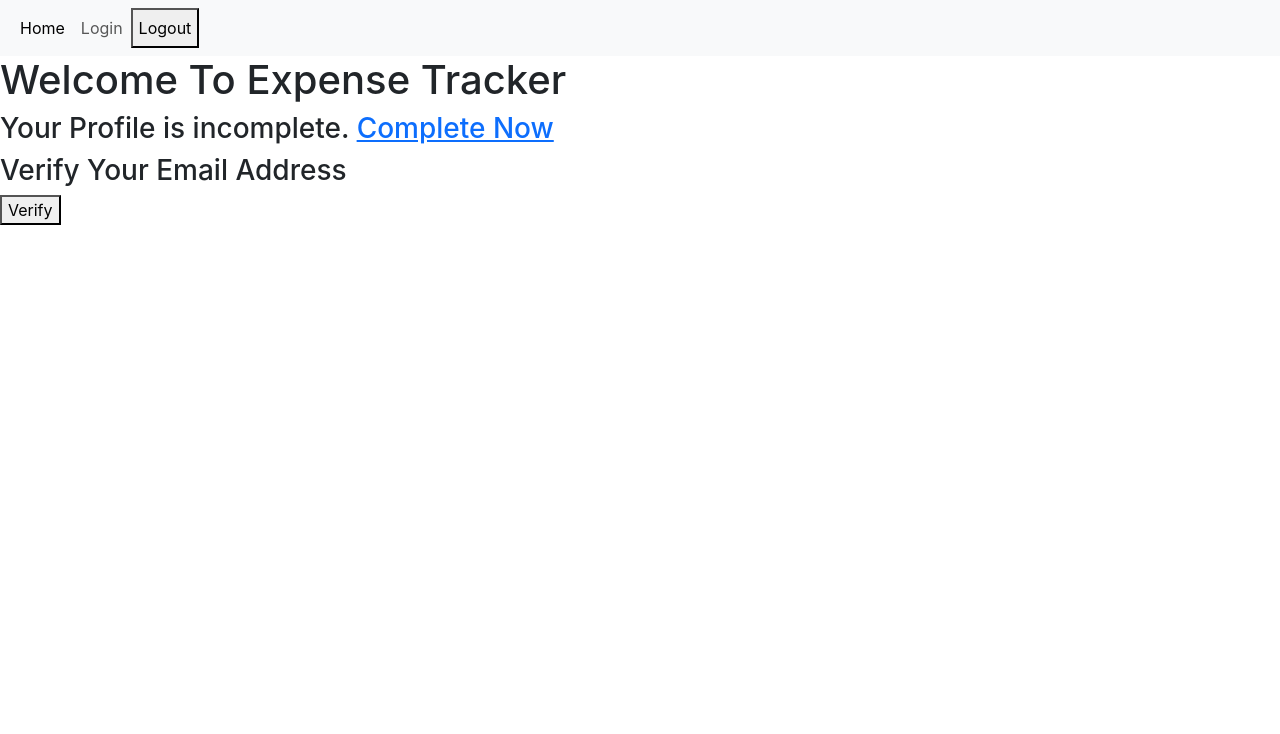
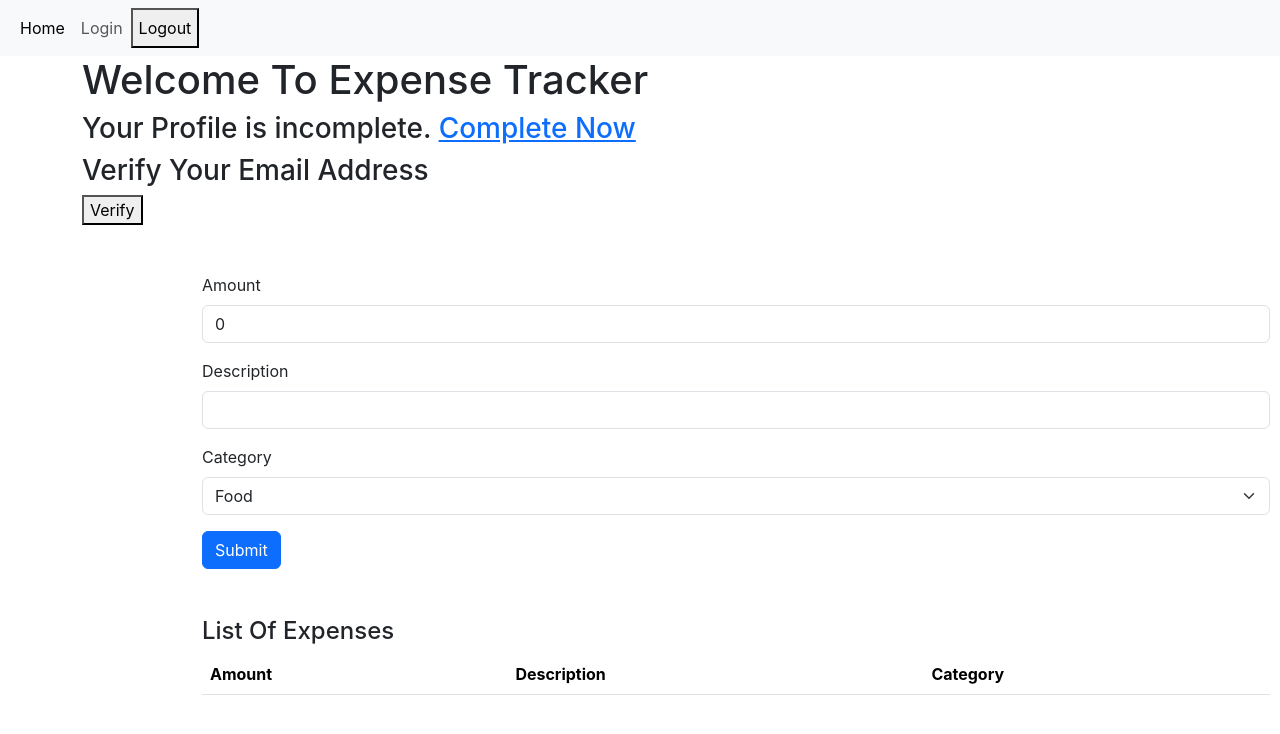
Before and after one commit to KULDEEP-18102000/Expense-Tracker-React-Project, a React (Create React App) app: page / in a window 1280 px wide. Shown: the top 734 px of the page. Built offline with nearby package versions, Linux system fonts and the light colour scheme; sample sign-in values are in the browser's storage.

Commit message:
Added form to add expense and also showing the list of expenses

```diff
--- a/src/App.js
+++ b/src/App.js
@@ -5,6 +5,7 @@ import WelcomePage from './pages/Welcome';
 import ProfilePage from './pages/Profile';
 import NavBar from './components/NavBar';
 import ResetPassword from './pages/ResetPassword';
+import HomePage from './pages/Home';
 import { Route,Redirect } from 'react-router-dom';
 // import { Fragment } from 'react';
 
@@ -35,6 +36,12 @@ function App() {
       <Route exact path='/reset-password'>
         <ResetPassword/>
       </Route>
+
+      <Route exact path='/home'>
+        {token && <HomePage/>}
+        {token && <Redirect to='/auth'/>}
+        <HomePage/>
+      </Route>
       </>
   );
 }
--- /dev/null
+++ b/src/components/ExpenseForm.js
@@ -0,0 +1,61 @@
+import { useState,useContext } from "react"
+import expenseContext from "../store/expense-context"
+
+const ExpenseForm=()=>{
+
+    const ctx=useContext(expenseContext)
+    console.log(ctx)
+
+    const [expense,setExpense]=useState({
+        amount:0,
+        description:"",
+        category:"Food"
+    })
+
+    const addExpense=(e)=>{
+        e.preventDefault()
+        console.log("expense",expense)
+        ctx.addExpense(expense)
+        setExpense({
+          amount:0,
+          description:"",
+          category:"Food"
+        })
+    }
+
+    const onChangeHandler=(e)=>{
+        // e.preventDefault()
+        console.log(e.target.value)
+        setExpense({...expense,[e.target.name]:e.target.value})
+    }
+
+
+    return(
+        <div className="container m-5">
+
+            <form onSubmit={addExpense}>
+  <div className="mb-3">
+    <label for="exampleInputAmount1" class="form-label">Amount</label>
+    <input type="number" class="form-control" id="exampleInputAmount1" name="amount" onChange={onChangeHandler} value={expense.amount}/>
+  </div>
+  <div className="mb-3">
+    <label for="exampleInputDescription1" class="form-label">Description</label>
+    <input type="text" class="form-control" id="exampleInputDescription1" name="description" onChange={onChangeHandler} value={expense.description}/>
+  </div>
+  <div className="mb-3">
+  <label for="exampleInputCategory1" class="form-label">Category</label>
+  <select class="form-select" aria-label="Default select example" id="exampleInputCategory1" name="category" onChange={onChangeHandler} value={expense.category}>
+  <option value="Food">Food</option>
+  <option value="Petrol">Petrol</option>
+  <option value="Salary">Salary</option>
+</select>
+</div>
+  <button type="submit" class="btn btn-primary">Submit</button>
+</form>
+
+
+</div>
+    )
+}
+
+export default ExpenseForm
--- /dev/null
+++ b/src/components/ExpenseList.js
@@ -0,0 +1,34 @@
+import { useContext } from "react"
+import expenseContext from "../store/expense-context"
+
+const ExpenseList=()=>{
+
+    const ctx=useContext(expenseContext)
+
+    return(
+        <div className="container m-5">
+  <h4>List Of Expenses</h4>
+<table class="table">
+  <thead>
+    <tr>
+      <th scope="col">Amount</th>
+      <th scope="col">Description</th>
+      <th scope="col">Category</th>
+    </tr>
+  </thead>
+  <tbody>
+  {ctx.expenses.map((expense)=>
+    // <li>{expense.amount}</li>
+    <tr>
+      <td>{expense.amount}</td>
+      <td>{expense.description}</td>
+      <td>{expense.category}</td>
+    </tr>
+)}
+  </tbody>
+</table>
+</div>
+    )
+}
+
+export default ExpenseList
--- a/src/index.js
+++ b/src/index.js
@@ -4,13 +4,16 @@ import './index.css';
 import App from './App';
 import reportWebVitals from './reportWebVitals';
 import { BrowserRouter } from 'react-router-dom/cjs/react-router-dom.min';
+import ExpenseProvider from './store/ExpenseProvider';
 
 const root = ReactDOM.createRoot(document.getElementById('root'));
 root.render(
   // <React.StrictMode>
+  <ExpenseProvider>
     <BrowserRouter>
     <App />
     </BrowserRouter>
+    </ExpenseProvider>
   // </React.StrictMode>
 );
 
--- /dev/null
+++ b/src/pages/Home.js
@@ -0,0 +1,27 @@
+
+const HomePage=()=>{
+
+    return(
+        <>
+        <form>
+  <div class="mb-3">
+    <label for="exampleInputAmount1" class="form-label">Amount</label>
+    <input type="number" class="form-control" id="exampleInputAmount1"/>
+  </div>
+  <div class="mb-3">
+    <label for="exampleInputDescription1" class="form-label">Description</label>
+    <input type="text" class="form-control" id="exampleInputDescription1"/>
+  </div>
+  <label for="exampleInputCategory1" class="form-label">Category</label>
+  <select class="form-select" aria-label="Default select example" id="exampleInputCategory1">
+  <option value="1">Food</option>
+  <option value="2">Petrol</option>
+  <option value="3">Salary</option>
+</select>
+  <button type="submit" class="btn btn-primary">Submit</button>
+</form>
+        </>
+    )
+}
+
+export default HomePage
--- a/src/pages/Welcome.js
+++ b/src/pages/Welcome.js
@@ -1,8 +1,38 @@
 import { NavLink } from "react-router-dom/cjs/react-router-dom"
+import { useContext,useState } from "react"
+import expenseContext from "../store/expense-context"
+import ExpenseForm from "../components/ExpenseForm"
+import ExpenseList from "../components/ExpenseList"
 
 const WelcomePage=()=>{
 
+    const ctx=useContext(expenseContext)
+    console.log(ctx)
+
+    const [expense,setExpense]=useState({
+        amount:0,
+        description:"",
+        category:"Food"
+    })
+
     const idToken=localStorage.getItem('token')
+
+    const addExpense=(e)=>{
+        e.preventDefault()
+        console.log("expense",expense)
+        ctx.addExpense(expense)
+        setExpense({
+          amount:0,
+          description:"",
+          category:"Food"
+        })
+    }
+
+    const onChangeHandler=(e)=>{
+        // e.preventDefault()
+        console.log(e.target.value)
+        setExpense({...expense,[e.target.name]:e.target.value})
+    }
 
     const sendEmailForVerification=async()=>{
         const response= await fetch('https://identitytoolkit.googleapis.com/v1/accounts:sendOobCode?key=AIzaSyBgisiq-vo6ATIrzPaLyCe3j876p8HEzVs',{
@@ -27,13 +57,19 @@ const WelcomePage=()=>{
     }
 
     return(
-        <div>
+        <div className="container">
             <h1>Welcome To Expense Tracker</h1>
             <h3>Your Profile is incomplete. <NavLink to="/profile">Complete Now</NavLink></h3>
             <div>
                 <h3>Verify Your Email Address</h3>
                 <button onClick={sendEmailForVerification}>Verify</button>
             </div>
+
+            <div className="container m-5">
+
+              <ExpenseForm/>
+              <ExpenseList/>
+              </div>
         </div>
     )
 }
--- /dev/null
+++ b/src/store/ExpenseProvider.js
@@ -0,0 +1,22 @@
+import expenseContext from "./expense-context"
+import { useState } from "react"
+
+const ExpenseProvider=(props)=>{
+
+    const [expenses,setExpenses]=useState([])
+
+    const addExpense=(expense)=>{
+        console.log(expense)
+        setExpenses([...expenses,expense])
+    }
+
+    return(
+        <>
+        <expenseContext.Provider value={{expenses,addExpense}}>
+            {props.children}
+        </expenseContext.Provider>
+        </>
+    )
+}
+
+export default ExpenseProvider
--- /dev/null
+++ b/src/store/expense-context.js
@@ -0,0 +1,8 @@
+import React from "react";
+
+const expenseContext=React.createContext({
+    expenses:[],
+    addExpense:()=>{}
+})
+
+export default expenseContext
```
